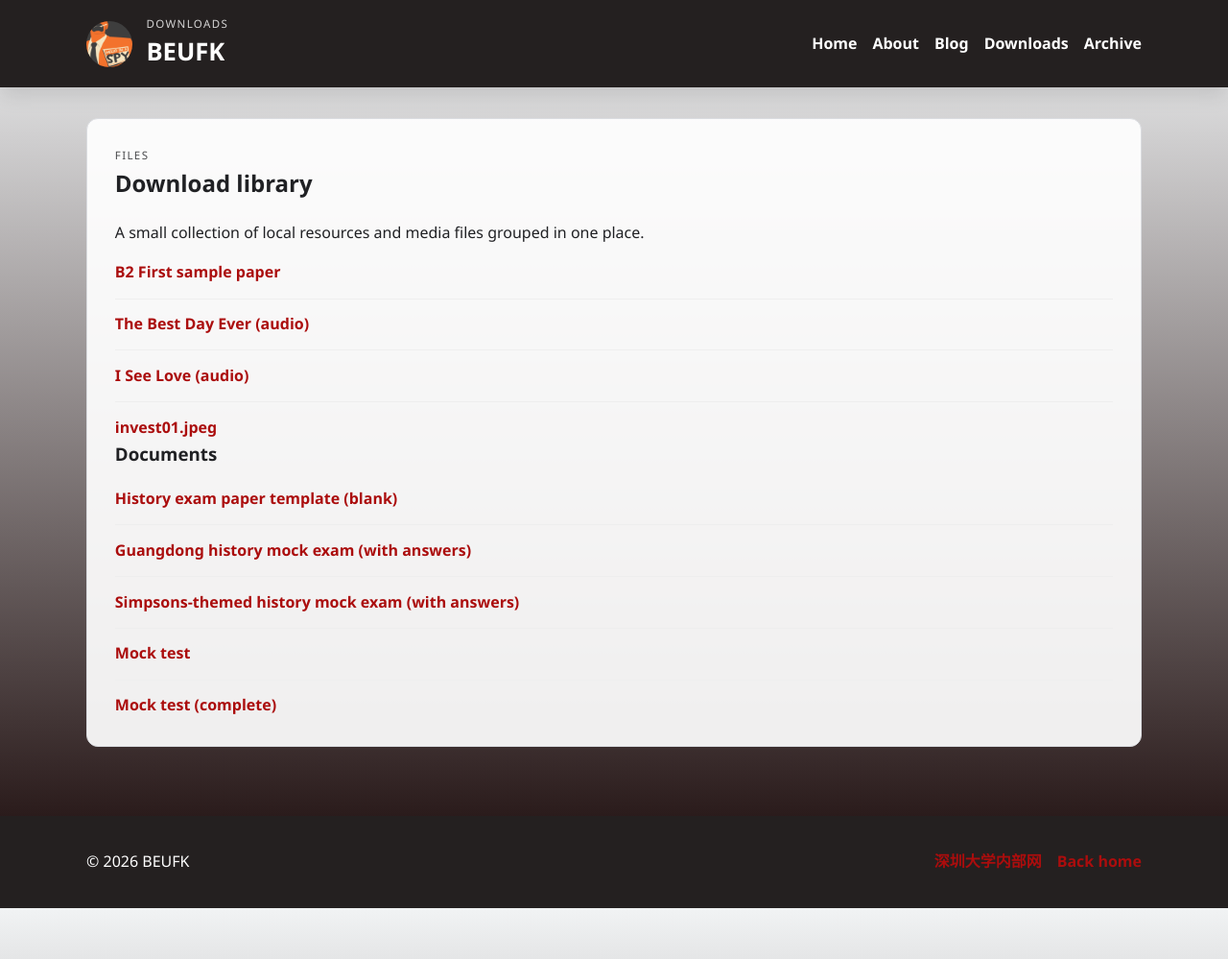
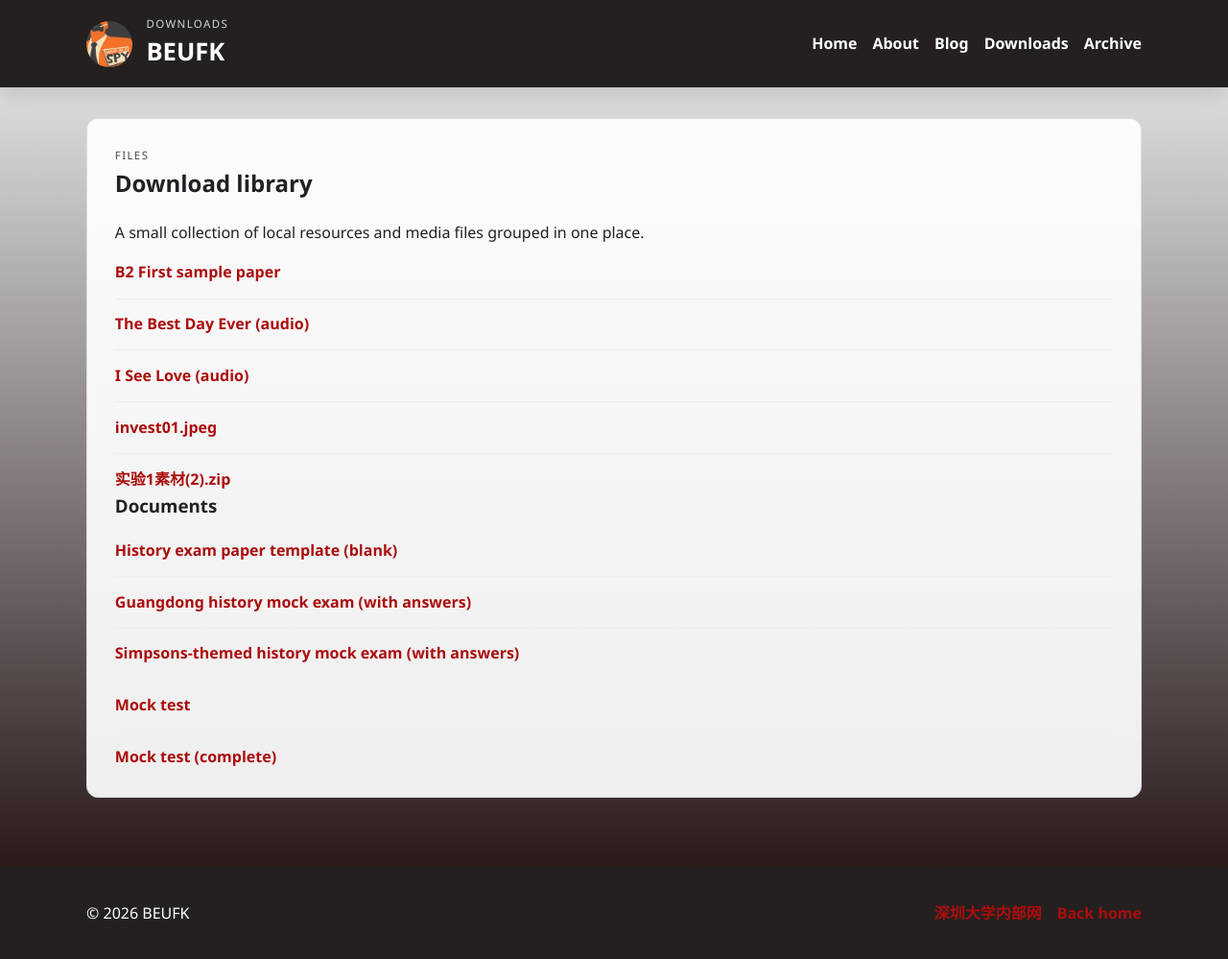
Before and after one commit to unknownpioneer/unknownpioneer.github.io, a Jekyll site: the page pages/downloads.html, which Jekyll copies as it is, in a window 1280 px wide. Shown: the whole page at 96% size. Built offline with Jekyll 4.4.1, drawn with Linux system fonts in a browser that asks for light colours; before the commit the page ends 946 px from its top, so only the background shows below that.

Commit message:
Add download link for 实验1素材(2).zip

```diff
--- a/pages/downloads.html
+++ b/pages/downloads.html
@@ -53,6 +53,7 @@
           <li><a href="../disk/The%20Best%20Day%20Ever.mp3">The Best Day Ever (audio)</a></li>
           <li><a href="../disk/I%20See%20Love%20(From%20Hotel%20Transylvania%203).m4a">I See Love (audio)</a></li>
           <li><a href="../disk/invest01.jpeg">invest01.jpeg</a></li>
+          <li><a href="../disk/实验1素材(2).zip">实验1素材(2).zip</a></li>
         </ul>
 
         <h3>Documents</h3>
```
